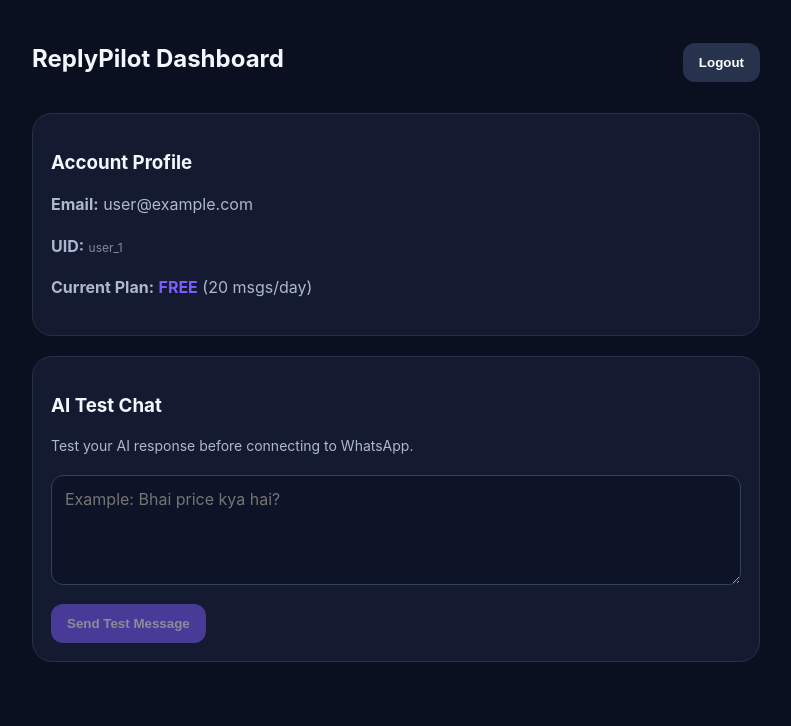
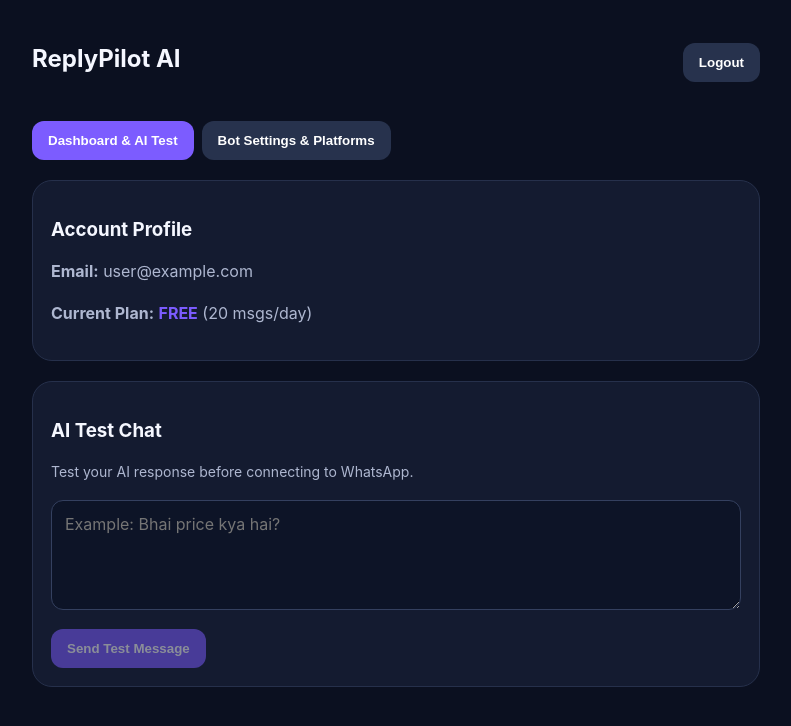
Before and after one commit to Gyan0380/ReplyPilot-AI, a React (Vite) app: page /dashboard in a window 1280 px wide. Shown: the top 726 px of the page, without its empty margins (244-1035 px from the left). Built offline with nearby package versions, Linux system fonts and the light colour scheme; no server answers; sample sign-in values are in the browser's storage.

Commit message:
Update Dashboard.tsx

```diff
--- a/src/pages/Dashboard.tsx
+++ b/src/pages/Dashboard.tsx
@@ -7,6 +7,7 @@ export default function Dashboard({ user }: { user: User }) {
   const [message, setMessage] = useState("");
   const [reply, setReply] = useState("");
   const [busy, setBusy] = useState(false);
+  const [activeTab, setActiveTab] = useState("chat"); // 'chat' or 'settings'
 
   async function testAI() {
     if (!message.trim()) return;
@@ -36,22 +37,31 @@ export default function Dashboard({ user }: { user: User }) {
   return (
     <div className="shell">
       <header style={{ display: 'flex', justifyContent: 'space-between', alignItems: 'center', marginBottom: '20px' }}>
-        <h2>ReplyPilot Dashboard</h2>
+        <h2>ReplyPilot AI</h2>
         <button className="secondary" onClick={() => signOut(auth)}>Logout</button>
       </header>
 
+      {/* Navigation Tabs */}
+      <div className="row" style={{ marginBottom: '20px' }}>
+        <button className={activeTab === "chat" ? "" : "secondary"} onClick={() => setActiveTab("chat")}>
+          Dashboard & AI Test
+        </button>
+        <button className={activeTab === "settings" ? "" : "secondary"} onClick={() => setActiveTab("settings")}>
+          Bot Settings & Platforms
+        </button>
+      </div>
+
+      {activeTab === "chat" ? (
+        <>
           <section className="card" style={{ marginBottom: '20px' }}>
             <h3>Account Profile</h3>
             <p><strong>Email:</strong> {user.email}</p>
-        <p><strong>UID:</strong> <span style={{ fontSize: '12px', opacity: 0.7 }}>{user.uid}</span></p>
             <p><strong>Current Plan:</strong> <span style={{ color: '#7c5cff', fontWeight: 'bold' }}>FREE</span> (20 msgs/day)</p>
           </section>
 
           <section className="card">
             <h3>AI Test Chat</h3>
-        <p style={{ fontSize: '14px', marginBottom: '10px' }}>
-          Test your AI response before connecting to WhatsApp.
-        </p>
+            <p style={{ fontSize: '14px', marginBottom: '10px' }}>Test your AI response before connecting to WhatsApp.</p>
             <textarea
               placeholder="Example: Bhai price kya hai?"
               value={message}
@@ -60,6 +70,44 @@ export default function Dashboard({ user }: { user: User }) {
             <button onClick={testAI} disabled={busy || !message.trim()}>Send Test Message</button>
             {reply && <div className="reply">{reply}</div>}
           </section>
+        </>
+      ) : (
+        <>
+          {/* Bot Settings Feature */}
+          <section className="card" style={{ marginBottom: '20px' }}>
+            <h3>Bot Settings</h3>
+            <p style={{ fontSize: '14px', marginBottom: '10px' }}>Train your AI on how to reply to customers.</p>
+
+            <label style={{ fontSize: '14px', color: '#aeb7d0' }}>Business Name</label>
+            <input placeholder="e.g., Trade Kingdom" />
+
+            <label style={{ fontSize: '14px', color: '#aeb7d0' }}>Custom AI Instructions</label>
+            <textarea placeholder="e.g., Always reply in Hinglish. Be polite. Product price is 500 Rs." style={{ minHeight: '80px' }} />
+
+            <button>Save Settings</button>
+          </section>
+
+          {/* Connected Platforms Feature */}
+          <section className="card">
+            <h3>Connected Platforms</h3>
+            <div style={{ display: 'flex', justifyContent: 'space-between', alignItems: 'center', background: '#0d1427', padding: '15px', borderRadius: '12px', marginBottom: '10px' }}>
+              <div>
+                <h4 style={{ margin: 0 }}>WhatsApp</h4>
+                <small style={{ margin: 0 }}>Not connected</small>
+              </div>
+              <button className="secondary" disabled>Connect (Coming Soon)</button>
+            </div>
+
+            <div style={{ display: 'flex', justifyContent: 'space-between', alignItems: 'center', background: '#0d1427', padding: '15px', borderRadius: '12px' }}>
+              <div>
+                <h4 style={{ margin: 0 }}>Instagram</h4>
+                <small style={{ margin: 0 }}>Requires Premium Plan</small>
+              </div>
+              <button className="secondary" disabled>Locked</button>
+            </div>
+          </section>
+        </>
+      )}
     </div>
   );
 }
```
Lines whose indentation alone changed are shown as unchanged.
